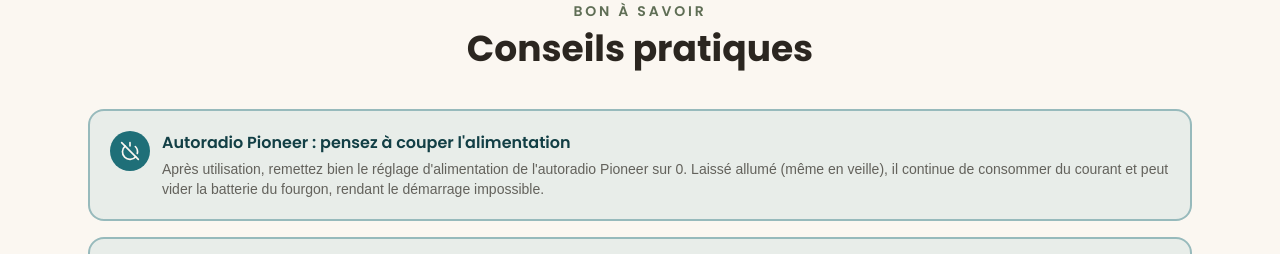
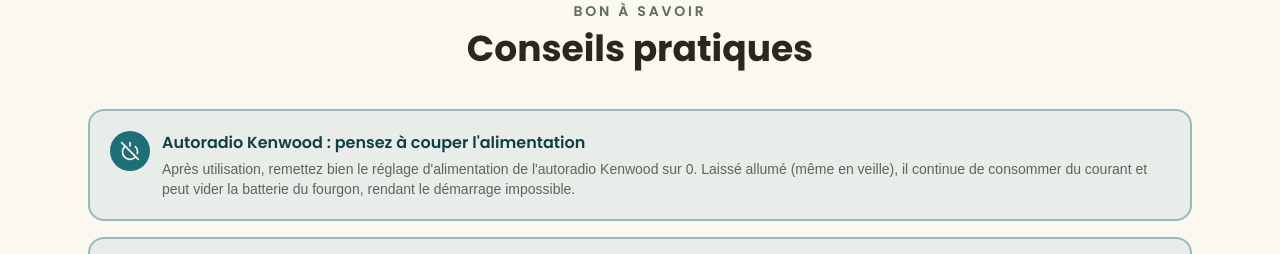
Before and after one commit to jayhem10/le-tour-en-cara, a Next.js app: page / in a window 1280 px wide. Shown: the part 4573-4827 px from the top of the page. Built offline with nearby package versions, Linux system fonts and the light colour scheme; no server answers; a web font is replaced by a local one.

Commit message:
pioneer to kenwood

```diff
--- a/app/page.tsx
+++ b/app/page.tsx
@@ -1,7 +1,7 @@
 import { siteConfig } from "@/config/site";
 import { MessageCircle, Quote } from "lucide-react";
 import { Header } from "@/components/Header";
-import { PioneerReminderBanner } from "@/components/PioneerReminderBanner";
+import { KenwoodReminderBanner } from "@/components/KenwoodReminderBanner";
 import { Hero } from "@/components/Hero";
 import { About } from "@/components/About";
 import { Gallery } from "@/components/Gallery";
@@ -30,7 +30,7 @@ export default function Home() {
   return (
     <>
       <div className="sticky top-0 z-40">
-        <PioneerReminderBanner />
+        <KenwoodReminderBanner />
         <Header />
       </div>
       <main className="flex-1">
--- a/components/PioneerReminderBanner.tsx
+++ b/components/KenwoodReminderBanner.tsx
@@ -3,8 +3,8 @@
 import { useEffect, useState } from "react";
 import { PowerOff } from "lucide-react";
 
-/** Bannière visible uniquement le soir/la nuit (18h-6h), rappel de couper l'autoradio Pioneer. */
-export function PioneerReminderBanner() {
+/** Bannière visible uniquement le soir/la nuit (18h-6h), rappel de couper l'autoradio Kenwood. */
+export function KenwoodReminderBanner() {
   const [show, setShow] = useState(false);
 
   useEffect(() => {
@@ -17,7 +17,7 @@ export function PioneerReminderBanner() {
   return (
     <div className="flex items-center justify-center gap-2 bg-terracotta px-4 py-2 text-center text-sm font-medium text-cream">
       <PowerOff className="h-4 w-4 shrink-0" aria-hidden />
-      Pensez à couper l&apos;alimentation de l&apos;autoradio Pioneer avant de dormir !
+      Pensez à couper l&apos;alimentation de l&apos;autoradio Kenwood avant de dormir !
     </div>
   );
 }
--- a/config/site.ts
+++ b/config/site.ts
@@ -427,9 +427,9 @@ export const siteConfig: SiteConfig = {
   importantTips: [
     {
       icon: PowerOff,
-      title: "Autoradio Pioneer : pensez à couper l'alimentation",
+      title: "Autoradio Kenwood : pensez à couper l'alimentation",
       description:
-        "Après utilisation, remettez bien le réglage d'alimentation de l'autoradio Pioneer sur 0. Laissé allumé (même en veille), il continue de consommer du courant et peut vider la batterie du fourgon, rendant le démarrage impossible.",
+        "Après utilisation, remettez bien le réglage d'alimentation de l'autoradio Kenwood sur 0. Laissé allumé (même en veille), il continue de consommer du courant et peut vider la batterie du fourgon, rendant le démarrage impossible.",
     },
     {
       icon: AlertTriangle,
```
